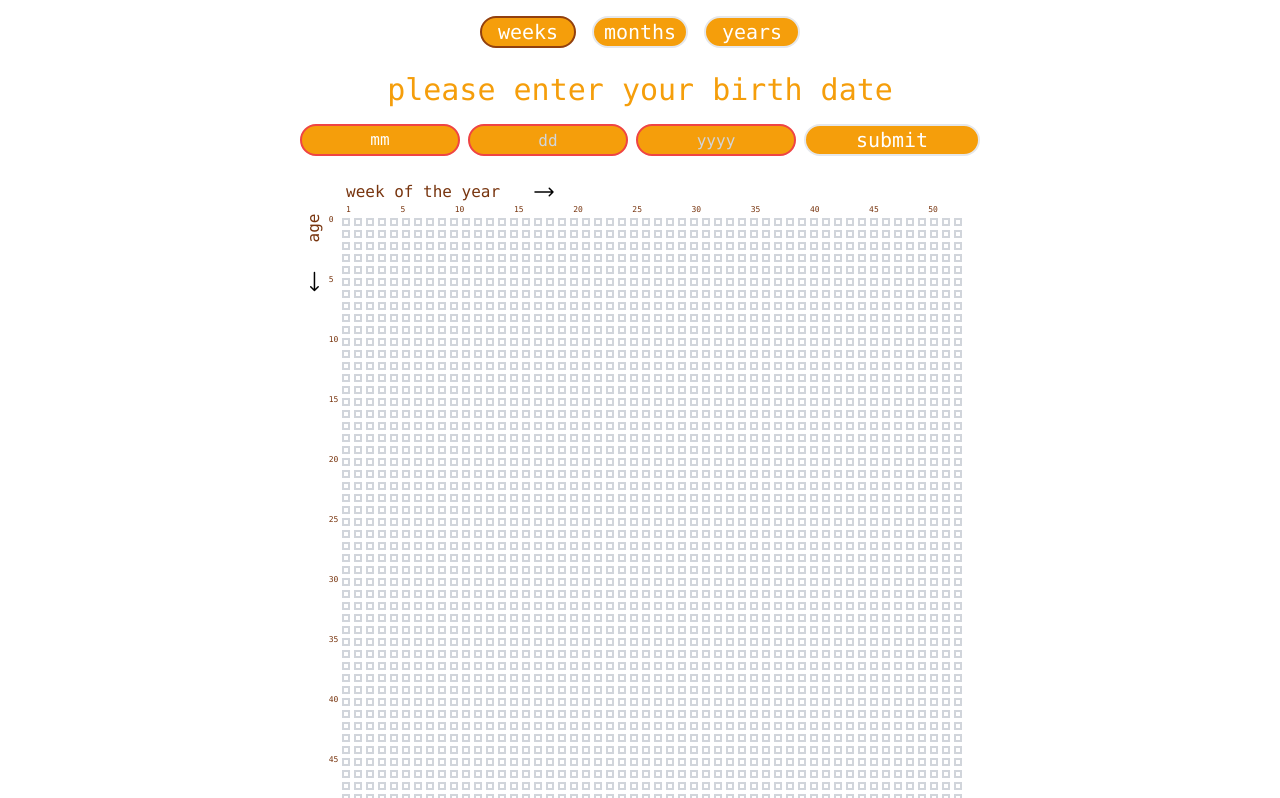
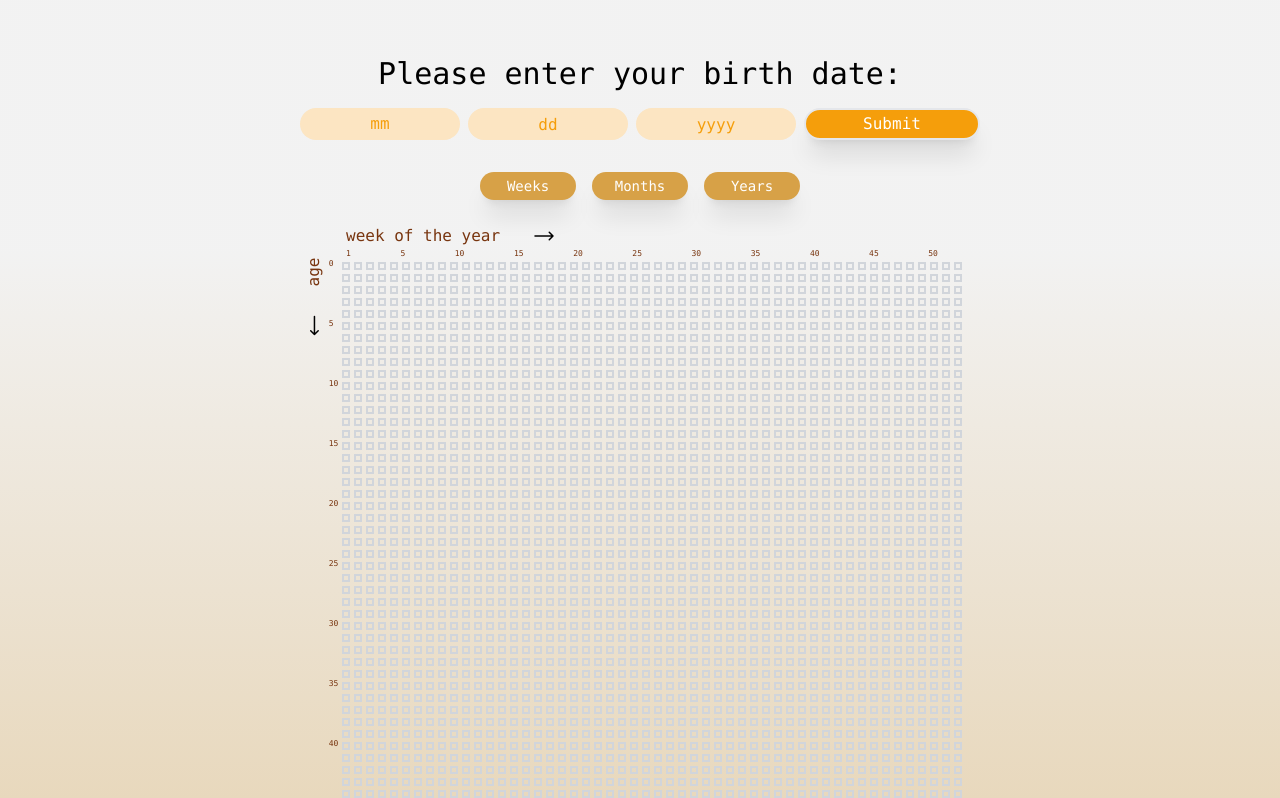
Before and after one commit to bienmag/lifegoesby, a React (Create React App) app: page / in a window 1280 px wide. Shown: the top 798 px of the page. Built offline with nearby package versions, Linux system fonts and the light colour scheme.

Commit message:
styles: add styles to the app

```diff
--- a/src/App.js
+++ b/src/App.js
@@ -3,6 +3,19 @@ import ModeButton from './lib/ModeButton'
 import { calculate, monthOptions } from './lib/helpers'
 import { renderModeComponent } from './lib/RenderMode'
 import { validateBirthdate } from './lib/Validator'
+
+function Input({ onChange, value, placeholder, birthDate }) {
+  return (
+    <input
+      className={`mb-2 w-24 xl:w-40  outline-none placeholder:text-amber-500  bg-[#FCE5C2] text-amber-500 h-8 rounded-full text-center mr-2 px-2 `}
+      type="text"
+      inputMode="numeric"
+      placeholder={placeholder}
+      value={value}
+      onChange={onChange}
+    />
+  )
+}
 
 function App() {
   const [mode, setMode] = useState('weeks')
@@ -32,43 +45,19 @@ function App() {
   }
 
   return (
-    <div className="h-full font-mono">
-      <div className="flex flex-col justify-center" key={timePassed}>
-        <div className="flex justify-center py-4">
-          <ModeButton
-            mode="weeks"
-            selectedMode={mode}
-            setMode={setMode}
-            label="weeks"
-          />
-          <ModeButton
-            mode="months"
-            selectedMode={mode}
-            setMode={setMode}
-            label="months"
-          />
-          <ModeButton
-            mode="years"
-            selectedMode={mode}
-            setMode={setMode}
-            label="years"
-          />
-        </div>
+    <div className="h-full font-mono bg-gradient">
+      <div className="flex flex-col justify-center pt-12" key={timePassed}>
+        <h1 className="text-center py-2 text-black xl:text-3xl ">
+          Please enter your birth date:
+        </h1>
         <div>
-          <h1 className="text-center py-2 text-amber-500 text-3xl ">
-            please enter your birth date
-          </h1>
           <form
             className="xl:flex justify-center text-center py-2"
             onSubmit={calculatetimePassed}
           >
             <div className="flex justify-center text-center">
               <select
-                className={`w-24 xl:w-40 mb-2 appearance-none outline-amber-800  hover:bg-amber-600 border-2 bg-amber-500   text-white h-8 rounded-full text-center mr-2 px-2  ${
-                  birthDate.month === ''
-                    ? 'border border-red-500 text-gray-300'
-                    : ''
-                }`}
+                className={`w-24 xl:w-40 mb-2 appearance-none outline-none     bg-[#FCE5C2]   text-amber-500 h-8 rounded-full text-center mr-2 px-2`}
                 type="number"
                 placeholder="mm"
                 value={birthDate.month}
@@ -83,33 +72,18 @@ function App() {
                 ))}
               </select>
 
-              <input
-                className={`mb-2 w-24 xl:w-40 border-2 outline-amber-800 placeholder:text-gray-300 hover:bg-amber-600 bg-amber-500 text-white h-8 rounded-full text-center mr-2 px-2 ${
-                  birthDate.day === '' ||
-                  birthDate.day < 1 ||
-                  birthDate.day > 31
-                    ? 'border-2 border-red-500'
-                    : ''
-                }`}
-                type="text"
-                inputMode="numeric"
+              <Input
                 placeholder="dd"
+                birthDate={birthDate}
                 value={birthDate.day}
                 onChange={(e) =>
                   setBirthDate({ ...birthDate, day: e.target.value })
                 }
               />
-              <input
-                className={`mb-2 w-24 xl:w-40 border-2 bg-amber-500 placeholder:text-gray-300 hover:bg-amber-600  outline-amber-800 text-white h-8 rounded-full text-center  mr-2 px-2 ${
-                  birthDate.year === '' ||
-                  birthDate.year < 1933 ||
-                  birthDate.year > 2023
-                    ? 'border-2 border-red-500'
-                    : ''
-                }`}
-                type="text"
-                inputMode="numeric"
+
+              <Input
                 placeholder="yyyy"
+                birthDate={birthDate}
                 value={birthDate.year}
                 onChange={(e) =>
                   setBirthDate({ ...birthDate, year: e.target.value })
@@ -117,12 +91,32 @@ function App() {
               />
             </div>
             <button
-              className={`xl:border-2  text-white rounded-full  xl:h-8  h-14 w-44 text-xl hover:bg-amber-600 px-6 bg-amber-500`}
+              className={`xl:border-2 shadow-xl text-white rounded-full  xl:h-8  h-8 w-44 text-md hover:bg-amber-600 px-6 bg-amber-500`}
               type="submit"
             >
-              submit
+              Submit
             </button>
           </form>
+        </div>
+        <div className="flex justify-center py-4">
+          <ModeButton
+            mode="weeks"
+            selectedMode={mode}
+            setMode={setMode}
+            label="Weeks"
+          />
+          <ModeButton
+            mode="months"
+            selectedMode={mode}
+            setMode={setMode}
+            label="Months"
+          />
+          <ModeButton
+            mode="years"
+            selectedMode={mode}
+            setMode={setMode}
+            label="Years"
+          />
         </div>
         {renderModeComponent(mode, timePassed)}
       </div>
--- a/src/index.css
+++ b/src/index.css
@@ -2,3 +2,27 @@
 @tailwind components;
 @tailwind utilities;
 @import url('https://fonts.googleapis.com/css2?family=Roboto+Mono:wght@700&display=swap');
+
+.bg-gradient {
+  background: hsla(38, 55%, 74%, 1);
+
+  background: linear-gradient(
+    90deg,
+    hsla(38, 55%, 74%, 1) 20%,
+    hsla(0, 0%, 95%, 1) 83%
+  );
+
+  background: -moz-linear-gradient(
+    90deg,
+    hsla(38, 55%, 74%, 1) 20%,
+    hsla(0, 0%, 95%, 1) 83%
+  );
+
+  background: -webkit-linear-gradient(
+    90deg,
+    hsla(38, 55%, 74%, 1) 20%,
+    hsla(0, 0%, 95%, 1) 83%
+  );
+
+  filter: progid: DXImageTransform.Microsoft.gradient( startColorstr="#E1C697", endColorstr="#F1F1F1", GradientType=1 );
+}
--- a/src/lib/ModeButton.js
+++ b/src/lib/ModeButton.js
@@ -1,11 +1,8 @@
 function ModeButton({ mode, selectedMode, setMode, label }) {
-  const isClicked = mode === selectedMode
   return (
     <button
       onClick={() => setMode(mode)}
-      className={`border-2 w-24 mx-2 rounded-full hover:bg-amber-600 bg-amber-500  text-white text-xl ${
-        isClicked ? ' border-amber-800' : ''
-      }`}
+      className={` w-24 mx-2 rounded-full shadow-xl hover:bg-amber-600  bg-[#D7A147] p-1  text-white text-sm`}
     >
       {label}
     </button>
```
